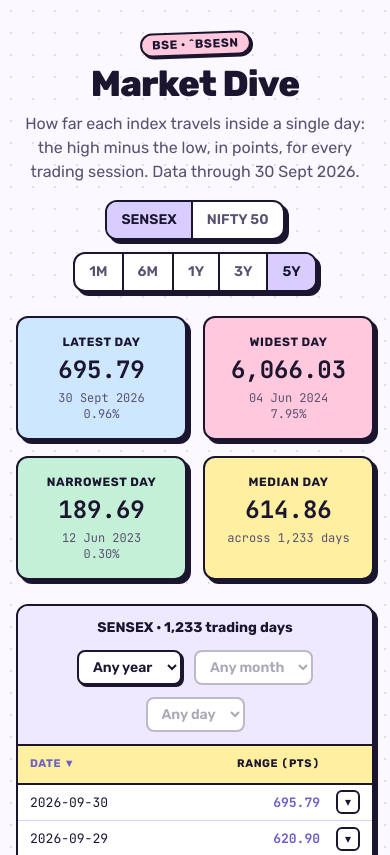
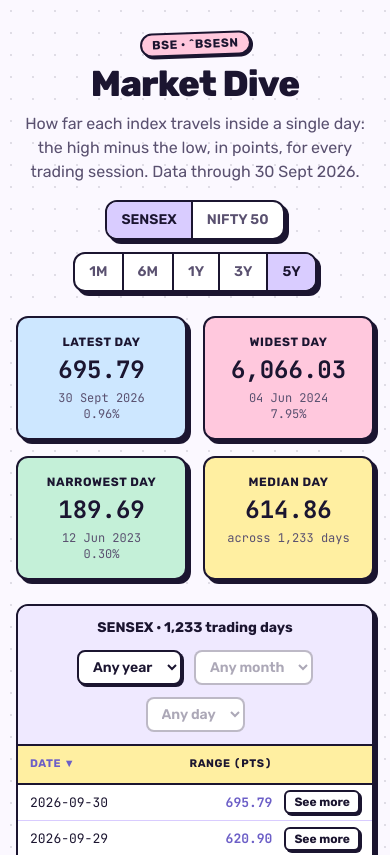
Before and after one commit to ANSH4195/market-dive, a React (Vite) app: page / in a window 390 px wide. Shown: the top 855 px of the page. Built offline with nearby package versions, Linux system fonts and the light colour scheme.

Commit message:
Label row expander See more / See less
Co-Authored-By: Claude Opus 5.5 <noreply@anthropic.com>

```diff
--- a/src/components/DayTable.tsx
+++ b/src/components/DayTable.tsx
@@ -157,7 +157,7 @@ export function DayTable({ days, name }: { days: Day[]; name: string }) {
                   </button>
                 </th>
               ))}
-              <th className="sticky top-0 z-10 w-10 border-b-[2.5px] border-ink bg-butter md:hidden">
+              <th className="sticky top-0 z-10 border-b-[2.5px] border-ink bg-butter md:hidden">
                 <span className="sr-only">Details</span>
               </th>
             </tr>
@@ -193,20 +193,19 @@ export function DayTable({ days, name }: { days: Day[]; name: string }) {
                       {cellText(d, c.key)}
                     </td>
                   ))}
-                  <td className="w-10 pr-3 text-right md:hidden">
+                  <td className="w-px pr-3 text-right whitespace-nowrap md:hidden">
                     <button
                       type="button"
                       aria-expanded={isOpen}
-                      aria-label={`${isOpen ? 'Hide' : 'Show'} details for ${d.date}`}
                       onClick={(e) => {
                         e.stopPropagation()
                         toggle(d.date)
                       }}
-                      className={`inline-flex size-6 cursor-pointer items-center justify-center rounded-md border-2 border-ink font-sans text-xs transition-transform ${
-                        isOpen ? 'rotate-180 bg-lavender' : 'bg-white'
+                      className={`cursor-pointer rounded-md border-2 border-ink px-2 py-0.5 font-sans text-xs font-bold shadow-brut-sm ${
+                        isOpen ? 'bg-lavender' : 'bg-white'
                       }`}
                     >
-                      ▾
+                      {isOpen ? 'See less' : 'See more'}
                     </button>
                   </td>
                 </tr>
```
